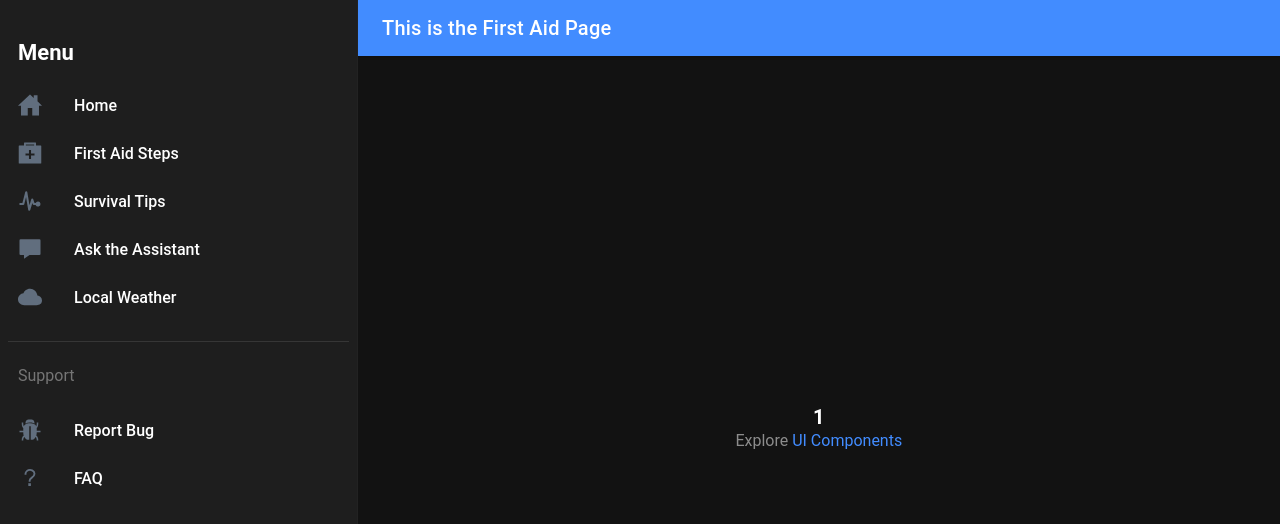
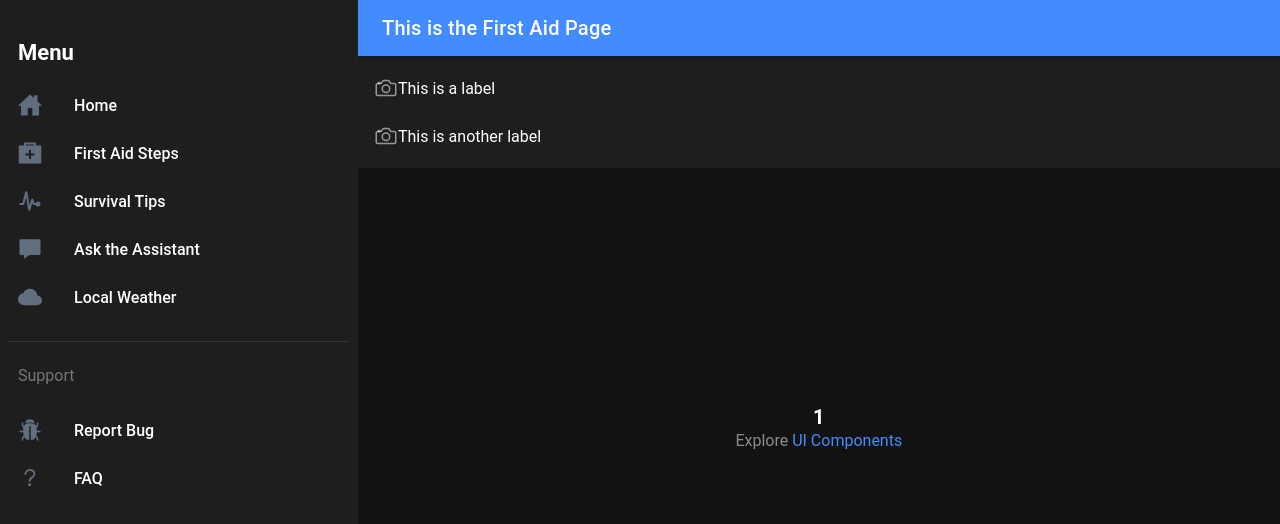
Before and after one commit to BRafters/call4code_deep_blue, a React (Create React App) app in the folder call_for_code/: page /firstaid/1 in a window 1280 px wide. Shown: the top 524 px of the page. Built offline with nearby package versions, Linux system fonts and the light colour scheme.

Commit message:
Added list functionality to FirstAid page

```diff
--- a/call_for_code/src/pages/FirstAid.tsx
+++ b/call_for_code/src/pages/FirstAid.tsx
@@ -1,6 +1,19 @@
 import React from 'react';
 import { useParams } from 'react-router';
-import { IonButtons, IonContent, IonHeader, IonMenuButton, IonPage, IonTitle, IonToolbar } from '@ionic/react';
+import { IonButtons,
+     IonContent,
+     IonHeader,
+     IonMenuButton,
+     IonPage,
+     IonTitle,
+     IonToolbar,
+     IonNav,
+     IonItem,
+     IonLabel,
+     IonIcon,
+     IonList } from '@ionic/react';
+
+import { cameraOutline } from 'ionicons/icons';
 import ExploreContainer from '../components/ExploreContainer';
 
 const FirstAid: React.FC = () => {
@@ -17,11 +30,18 @@ const FirstAid: React.FC = () => {
           </IonHeader>
 
           <IonContent>
-          <IonHeader collapse="condense">
-               <IonToolbar>
-               <IonTitle size="large">{name}</IonTitle>
-               </IonToolbar>
-          </IonHeader>
+               <IonNav className="hydrated">
+                    <IonList>
+                         <IonItem button>
+                              <IonIcon icon={cameraOutline}></IonIcon>
+                              <IonLabel>This is a label</IonLabel>
+                         </IonItem>
+                         <IonItem button>
+                              <IonIcon icon={cameraOutline}></IonIcon>
+                              <IonLabel>This is another label</IonLabel>
+                         </IonItem>
+                    </IonList>
+               </IonNav>
           <ExploreContainer name={name} />
           </IonContent>
      </IonPage>
```
